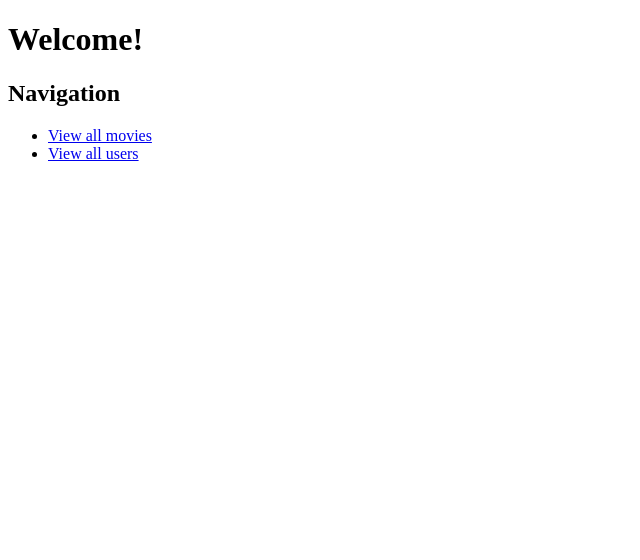
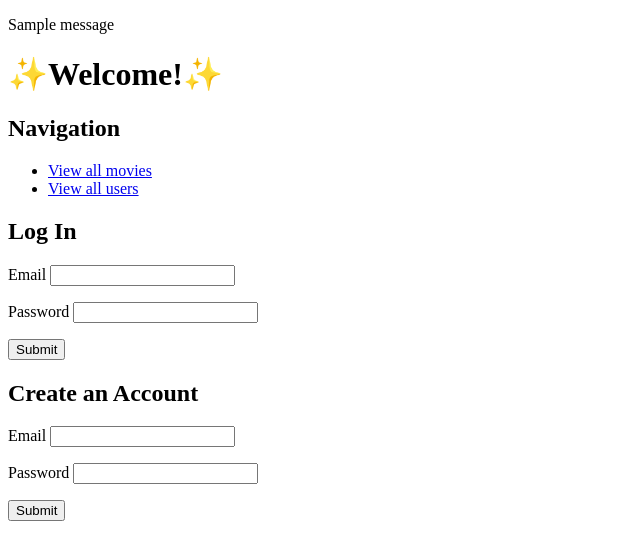
Before and after one commit to AlixLieblich/hb-labs-5_2-movie_ratings, a Flask app: page / in a window 1280 px wide. Shown: the top 560 px of the page, without its empty margins (0-640 px from the left). Run offline with Flask 2, Linux system fonts and the light colour scheme; tables that the repository leaves empty hold one stand-in row (values such as "Sample post"); one stand-in notice (Sample message) is shown.

Commit message:
Add routes to login, to create account
Co-authored-by: Kelsi Flatland <kelsi.flatland@gmail.com>

```diff
--- a/server.py
+++ b/server.py
@@ -38,6 +38,60 @@ def movie_detail(movie_id):
                             movie=movie_details)
 
 
+@app.route('/new_user', methods=['POST'])
+def create_new_user():
+    """Create a new user."""
+
+    user_email = request.form.get('email')
+    user_password = request.form.get('password')
+
+    user_existence = crud.get_user_by_email(user_email)
+
+    if user_existence:
+        flash('You can\'t create an account with that email. Try again.')
+    else:
+        crud.create_user(user_email, user_password)
+        flash('Your account was successfully created. WelCoMe tO thE ComMunItYYY, you can now log in!')
+
+    return redirect('/')
+
+@app.route('/login', methods=['POST'])
+def login():
+    """ """
+
+    user_email = request.form.get('email')
+    user_password = request.form.get('password')
+
+    check_user = crud.get_user_by_email(user_email)
+    if check_user.password == user_password:
+
+        session['user_id'] = check_user.user_id
+        print(session['user_id'])
+        flash('Login Successful. 😄')
+    else:
+        flash('Email or password incorrect.')
+    return redirect('/')
+
+@app.route('/users')
+def user_list():
+    """View user list."""
+
+    all_users = crud.get_all_users()
+
+    return render_template('users.html',
+                            all_users=all_users)
+
+
+@app.route('/users/<user_id>')
+def user_details(user_id):
+    """Show individual user details."""
+
+    user_details = crud.get_user_by_id(user_id)
+
+    return render_template('user_details.html',
+                            user=user_details)
+
+
 if __name__ == '__main__':
     connect_to_db(app)
-    app.run(host='0.0.0.0', debug=True)
+    app.run(host='0.0.0.0', debug=True, port=5001)
--- a/templates/base.html
+++ b/templates/base.html
@@ -10,6 +10,12 @@
     {% block head %}{% endblock %}
   </head>
   <body>
+    {% for msg in get_flashed_messages() %}
+      <p class="flash-msg">
+        {{ msg }}
+      </p>
+    {% endfor %}
+
     {% block body %}{% endblock %}
 
     {% block after_body %}{% endblock %}
--- a/templates/homepage.html
+++ b/templates/homepage.html
@@ -2,11 +2,41 @@
 {% block title %}Movie Ratings Home{% endblock %}
 
 {% block body %}
-  <h1>Welcome!</h1>
+  <h1>✨Welcome!✨</h1>
 
   <h2>Navigation</h2>
   <ul>
     <li><a href="/movies">View all movies</a></li>
     <li><a href="/users">View all users</a></li>
   </ul>
+
+  <h2>Log In</h2>
+  <form action="/login" method="POST">
+    <p>
+      Email <input type="text" name="email">
+    </p>
+
+    <p>
+      Password <input type="password" name="password">
+    </p>
+
+    <p>
+      <input type="submit">
+    </p>
+  </form>
+
+  <h2>Create an Account</h2>
+  <form action="/new_user" method="POST">
+    <p>
+      Email <input type="text" name="email">
+    </p>
+
+    <p>
+      Password <input type="password" name="password">
+    </p>
+
+    <p>
+      <input type="submit">
+    </p>
+  </form>
 {% endblock %}
```
Also changed, not shown: crud.py (+15 -0 lines), templates/user_details.html (added, +12 -0 lines), templates/users.html (added, +12 -0 lines).
